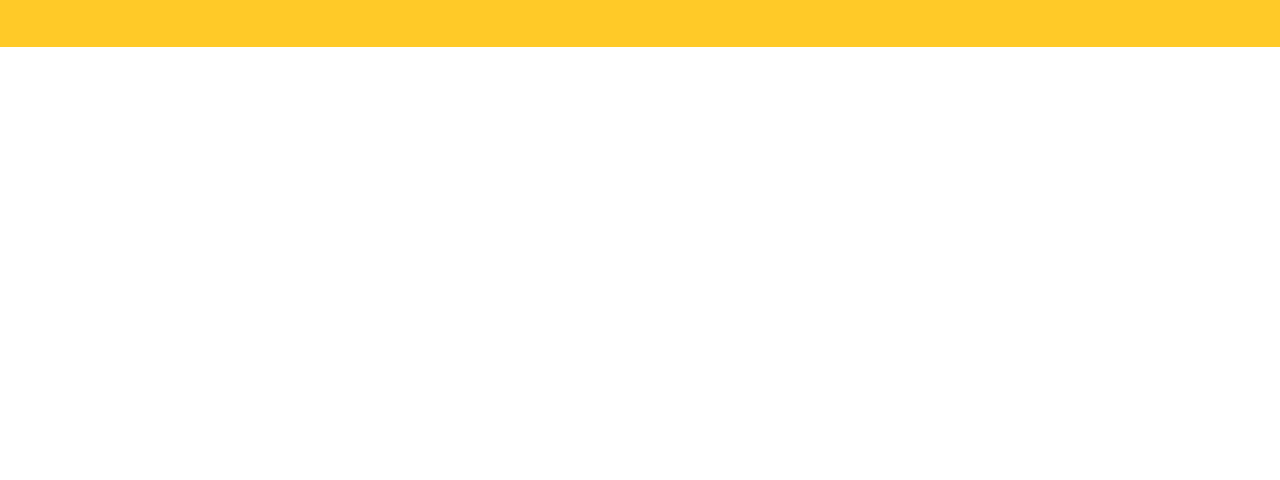
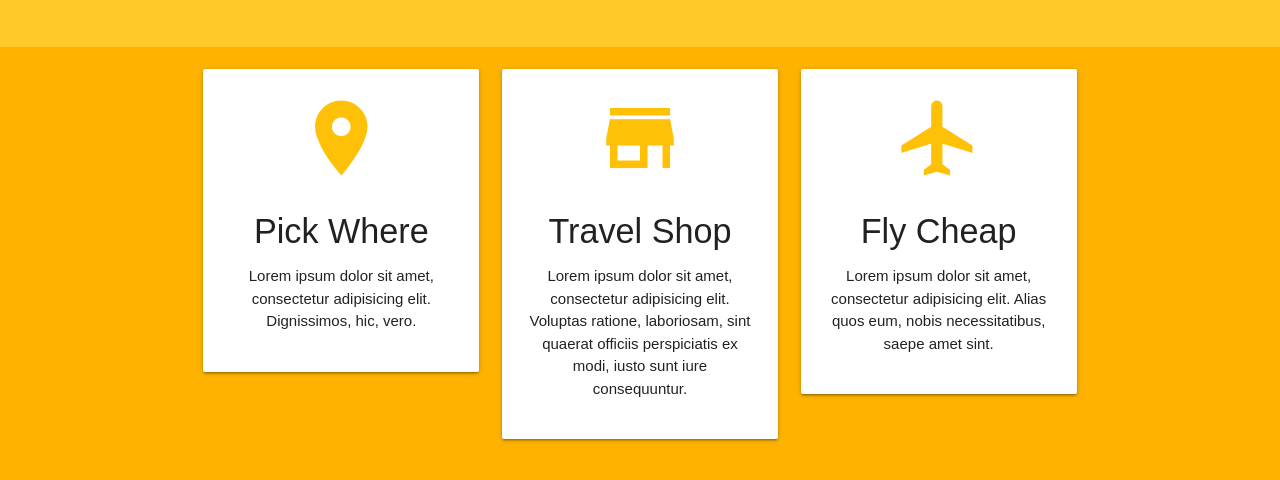
Before and after one commit to charlesmartinreed/css-materialize-example-singlepage, a plain HTML site: page index.html in a window 1280 px wide. Shown: the part 746-1226 px from the top of the page. Before the commit the page ends 800 px from the top, so only its background shows below. Drawn offline with nearby package versions, Linux system fonts and the light colour scheme.

Commit message:
Add icon boxes section.

```diff
--- a/index.html
+++ b/index.html
@@ -113,6 +113,35 @@
 			</div>
 		</section>
 
+		<!-- Section: Icon Boxes -->
+		<section class="section section-icons amber darken-1 center">
+			<div class="container">
+				<div class="row">
+					<div class="col s12 m4">
+						<div class="card-panel">
+							<i class="material-icons large amber-text">room</i>
+							<h4>Pick Where</h4>
+							<p>Lorem ipsum dolor sit amet, consectetur adipisicing elit. Dignissimos, hic, vero.</p>
+						</div>
+					</div>
+					<div class="col s12 m4">
+						<div class="card-panel">
+							<i class="material-icons large amber-text">store</i>
+							<h4>Travel Shop</h4>
+							<p>Lorem ipsum dolor sit amet, consectetur adipisicing elit. Voluptas ratione, laboriosam, sint quaerat officiis perspiciatis ex modi, iusto sunt iure consequuntur.</p>
+						</div>
+					</div>
+					<div class="col s12 m4">
+						<div class="card-panel">
+							<i class="material-icons large amber-text">airplanemode_active</i>
+							<h4>Fly Cheap</h4>
+							<p>Lorem ipsum dolor sit amet, consectetur adipisicing elit. Alias quos eum, nobis necessitatibus, saepe amet sint.</p>
+						</div>
+					</div>
+				</div>
+			</div>
+		</section>
+
 
 		<!-- Compiled and minified JavaScript -->
     <script src="https://cdnjs.cloudflare.com/ajax/libs/materialize/1.0.0/js/materialize.min.js"></script>
```
